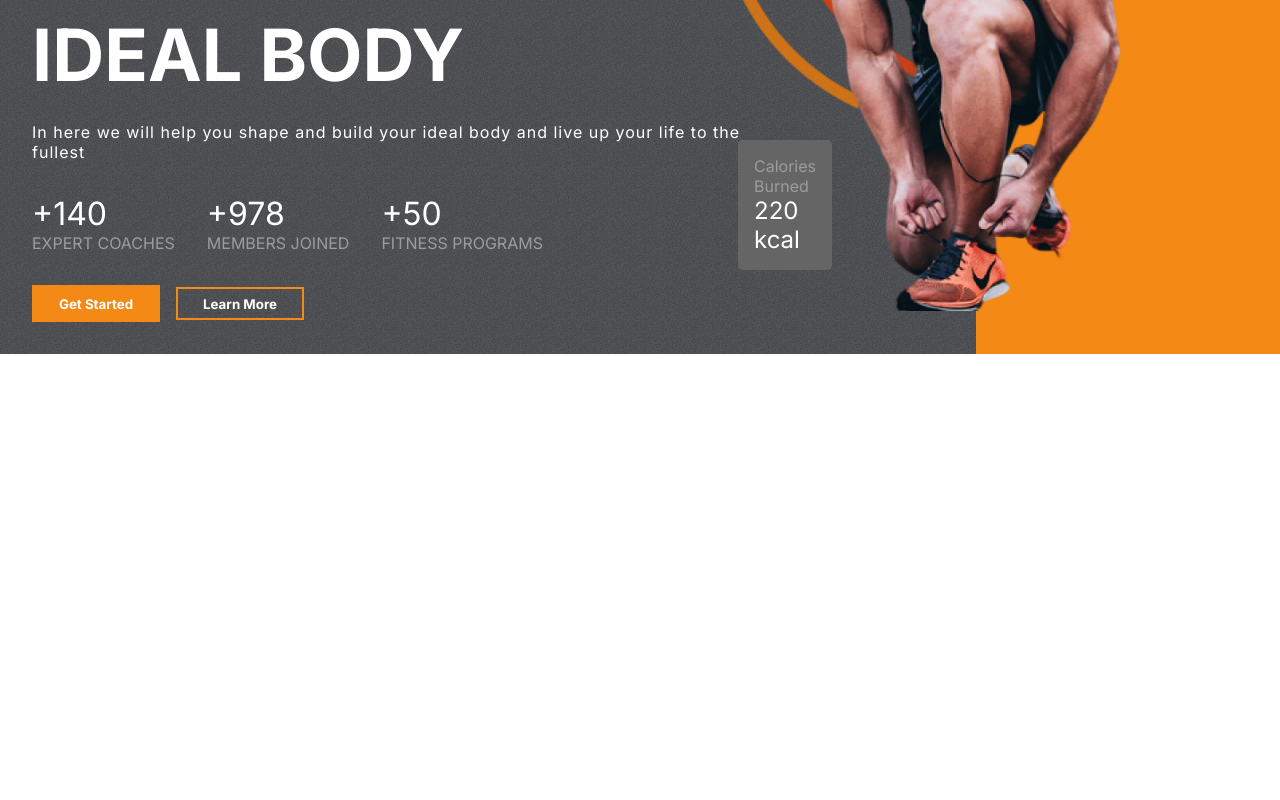
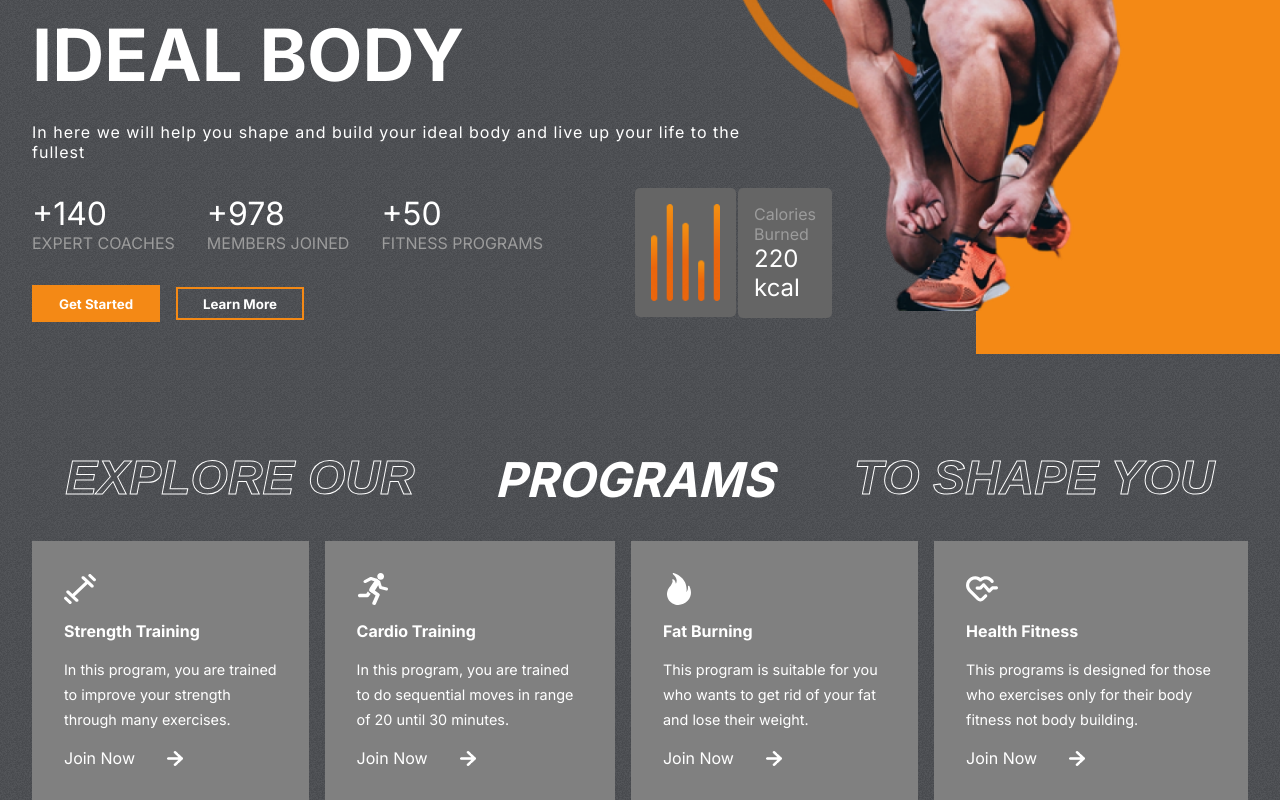
Before and after one commit to drakata27/react-fit-club, a React (Create React App) app: page / in a window 1280 px wide. Shown: the part 372-1172 px from the top of the page. Before the commit the page ends 800 px from the top, so only its background shows below. Built offline with nearby package versions, Linux system fonts and the light colour scheme.

Commit message:
Finished Programs Component

```diff
--- a/src/App.js
+++ b/src/App.js
@@ -1,9 +1,12 @@
 import './App.css';
 import Hero from './components/Hero/Hero';
+import Programs from './components/Programs/Programs';
+
 function App() {
   return (
     <div className="App">
         <Hero />
+        <Programs />
     </div>
   );
 }
--- a/src/components/Hero/Hero.css
+++ b/src/components/Hero/Hero.css
@@ -158,12 +158,15 @@
     padding: 1rem;
     width: fit-content;
     position: absolute;
-    top: 32rem;
+    top: 35rem;
     right: 28rem;
 }
 
 .calories > img{
-    width: 3rem;
+    width: 4.3rem;
+
+    top: 0.001rem;
+    right: 6rem;
 }
 
 .calories>div{
--- /dev/null
+++ b/src/components/Programs/Programs.css
@@ -0,0 +1,65 @@
+.Programs{
+    display: flex;
+    flex-direction: column;
+    gap: 2rem;
+    padding: 0 2rem;
+}
+
+.programs-header{
+    display: flex;
+    gap: 5rem;
+    font-weight: bold;
+    font-size: 3rem;
+    justify-content: center;
+    color: white;
+    text-transform: uppercase;
+    font-style: italic;
+}
+
+.program-categories {
+     display: flex;
+     gap: 1rem;
+}
+
+.category {
+    display: flex;
+    flex-direction: column;
+    background-color: gray;
+    padding: 2rem;
+    color: white;
+    justify-content: space-between;
+}
+
+.category>:nth-child(1) {
+    width: 2rem;
+    height: 2rem;
+    margin-bottom: 1rem;
+    fill: white;
+}
+
+.category>:nth-child(2) {
+    font-size: 1rem;
+    font-weight: bold;
+    margin-bottom: 1rem;
+}
+
+.category>:nth-child(3) {
+    font-size: 0.9rem;
+    line-height: 25px;
+    margin-bottom: 1rem;
+}
+
+.join-now{
+    display: flex;
+    gap: 2rem;
+    align-items: center;
+}
+
+.join-now>img{
+    width: 1rem;
+}
+
+.category:hover{
+    background: var(--planCard);
+    cursor: pointer;
+}
--- /dev/null
+++ b/src/components/Programs/Programs.jsx
@@ -0,0 +1,33 @@
+import React from 'react'
+import './Programs.css'
+import {programsData} from '../../data/programsData'
+import RightArrow from '../../assets/rightArrow.png'
+
+const Programs = () => {
+  return (
+    <div className="Programs" id="programs">
+        {/* Header */}
+        <div className="programs-header">
+            <span className='stroke-text'>Explore our</span>
+            <span>Programs</span>
+            <span className='stroke-text'>to shape you</span>
+        </div>
+
+        <div className="program-categories">
+            {programsData.map((program) => (
+                <div className="category">
+                    {program.image}
+                    <span>{program.heading}</span>
+                    <span>{program.details}</span>
+                    <div className="join-now">
+                        <span>Join Now</span>
+                        <img src={RightArrow} alt="Join now" />
+                    </div>
+                </div>
+            ))}
+        </div>
+    </div>
+  )
+}
+
+export default Programs
```
Also changed, not shown: 2 other files (tests, documents, lock files or other folders).
